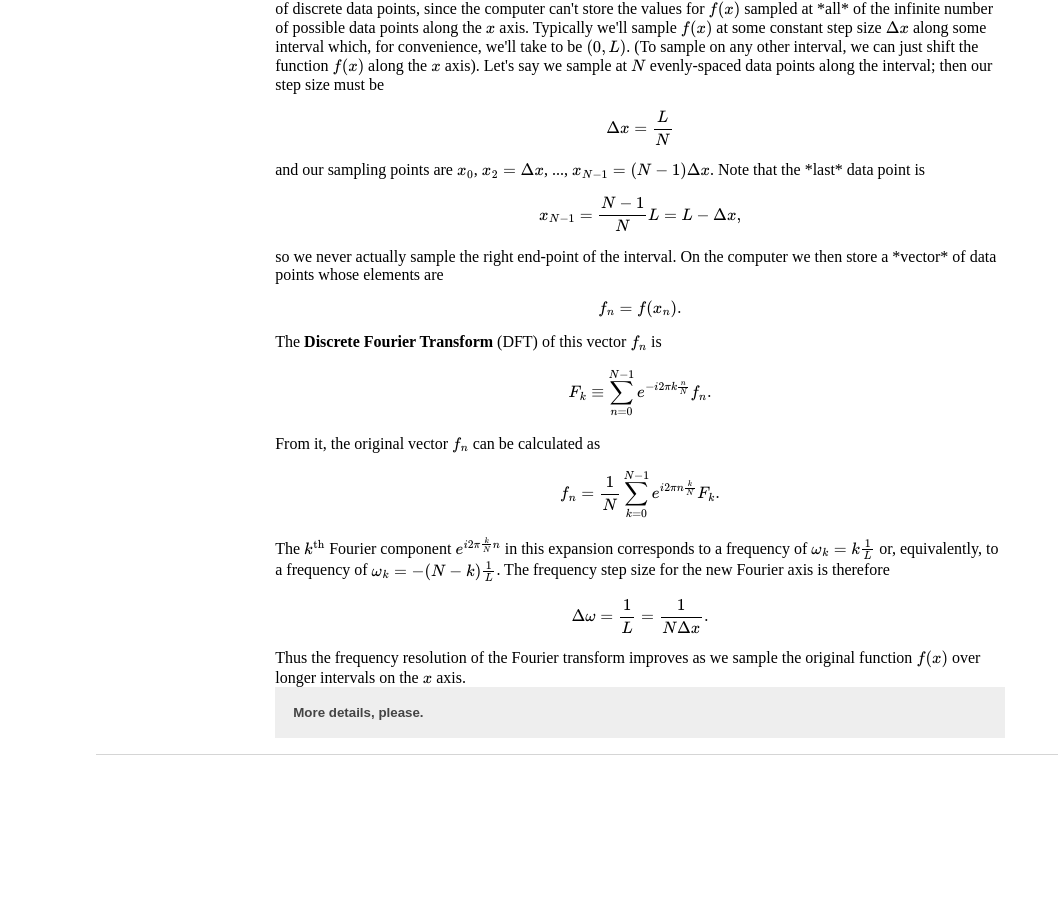
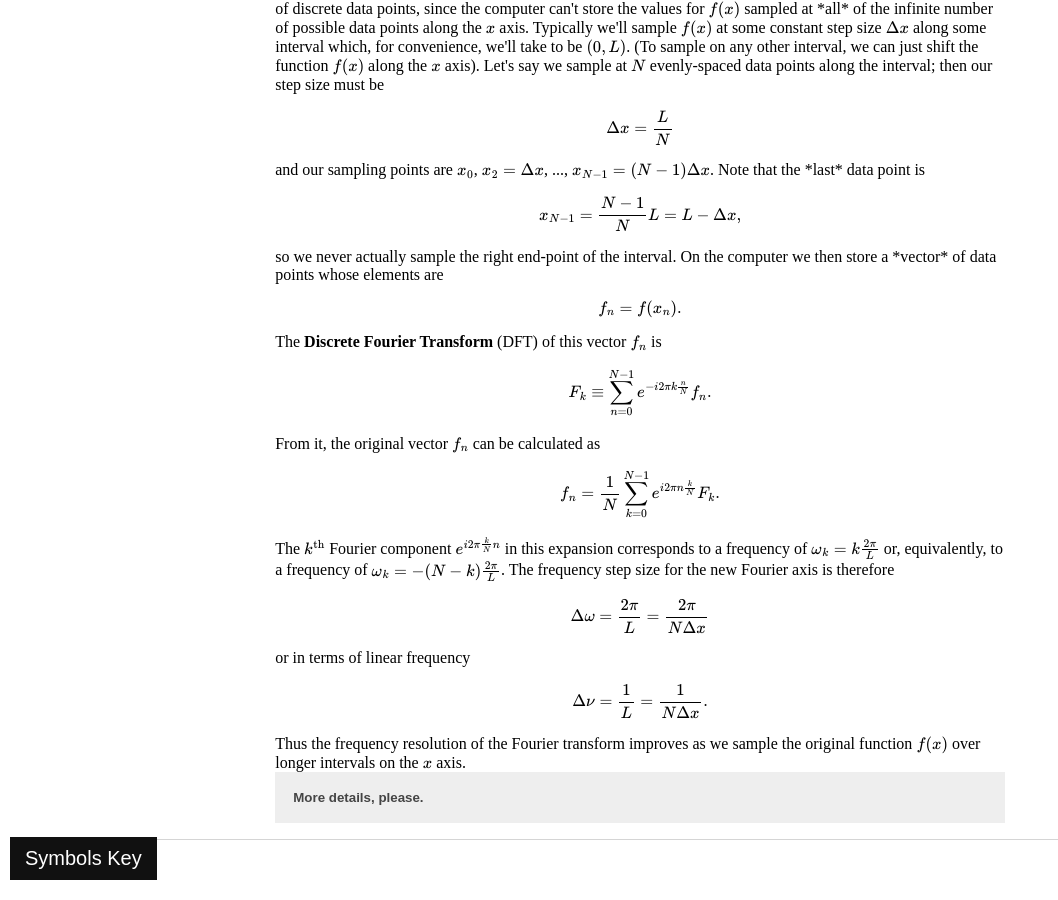
Before and after one commit to mreppert/mreppert.github.io, a Jekyll site: the page built from education/notes/FourierTransform.html, in a window 1280 px wide and 900 px high, scrolled down 3716 px. Shown: the whole window, without its empty margins (0-1058 px from the left). Built offline with Jekyll 4.4.1, drawn with Linux system fonts in a browser that asks for light colours; formulas are drawn with MathJax 3; before the commit the page ends 4531 px from its top, so only the background shows below that.

Commit message:
fixed frequency sampling error

```diff
--- a/education/notes/FourierTransform.html
+++ b/education/notes/FourierTransform.html
@@ -142,16 +142,35 @@ $\newcommand{\braket}[2]{\left< #1 \vphantom{#2} \right|
 \left. #2 \vphantom{#1} \right>}$
 
 
-<!--
 <button class="openbtn" onclick="openNav()">Symbols Key</button>
 <div id="mySidebar" class="sidebar">
 
-  <p>$\tilde f(\omega)$: Fourier transform of $f(x)$</p>
+  <p class="key">DFT: discrete Fourier transform</p>
+
+  <p class="key">$f(x)$: original function$</p>
+
+  <p class="key">$\tilde f(\omega)$: Fourier transform of $f(x)$</p>
+
+  <p class="key">$sq(x)$: square wave$</p>
+
+  <p class="key">$a_n$: expansion coefficient for $\cos(nx)$ in Fourier sine/cosine series</p>
+
+  <p class="key">$b_n$: expansion coefficient for $\sin(nx)$ in Fourier sine/cosine series</p>
+
+  <p class="key">$\alpha_n$: expansion coefficient for $e^{inx}$ in Fourier exponential series</p>
+
+  <p class="key">$L$: interval length for Fourier transform on finite interval</p>
+
+  <p class="key">$\Delta x$: step size for finite sampling of $f(x)$</p>
+
+  <p class="key">$\Delta \omega$: frequency step size in discrete Fourier transform of finitely sampled function $f(x)$</p>
+
+  <p class="key">$k$: frequency-domain summation index in discrete Foureir transform</p>
 
   <a href="javascript:void(0)" class="closebtn" onclick="closeNav()">×</a>
 
+
 </div>
--->
 
 <div id="main">
 
@@ -421,9 +440,13 @@ From it, the original vector $f_n$ can be calculated as
 
 $$ f_n = \frac{1}{N} \sum_{k=0}^{N-1} e^{i 2\pi n \frac{k}{N} } F_k . $$
 
-The $k^\text{th}$ Fourier component $e^{i 2\pi \frac{k}{N} n}$ in this expansion corresponds to a frequency of $\omega_k = k \frac{1}{L}$ or, equivalently, to a frequency of $\omega_k = - (N - k) \frac{1}{L}$. The frequency step size for the new Fourier axis is therefore
+The $k^\text{th}$ Fourier component $e^{i 2\pi \frac{k}{N} n}$ in this expansion corresponds to a frequency of $\omega_k = k \frac{2\pi}{L}$ or, equivalently, to a frequency of $\omega_k = - (N - k) \frac{2\pi}{L}$. The frequency step size for the new Fourier axis is therefore
 
-$$ \Delta \omega = \frac{1}{L} = \frac{1}{N\Delta x} . $$
+$$ \Delta \omega = \frac{2\pi}{L} = \frac{2\pi}{N\Delta x}  $$
+
+or in terms of linear frequency
+
+$$ \Delta \nu = \frac{1}{L} = \frac{1}{N\Delta x} . $$
 
 Thus the frequency resolution of the Fourier transform improves as we sample the original function $f(x)$ over longer intervals on the $x$ axis.
 
```
